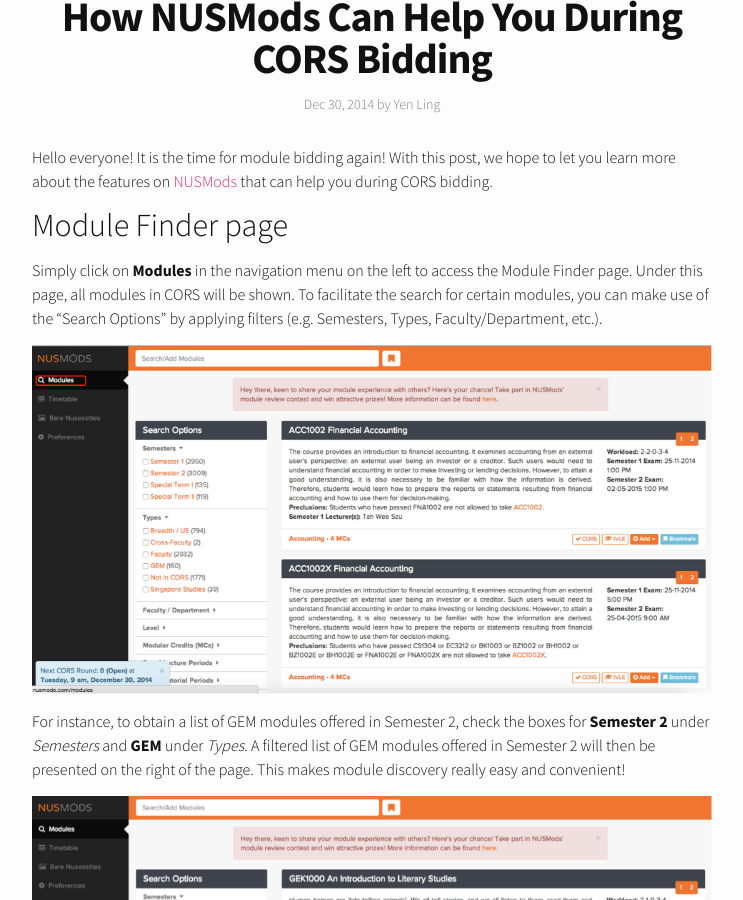
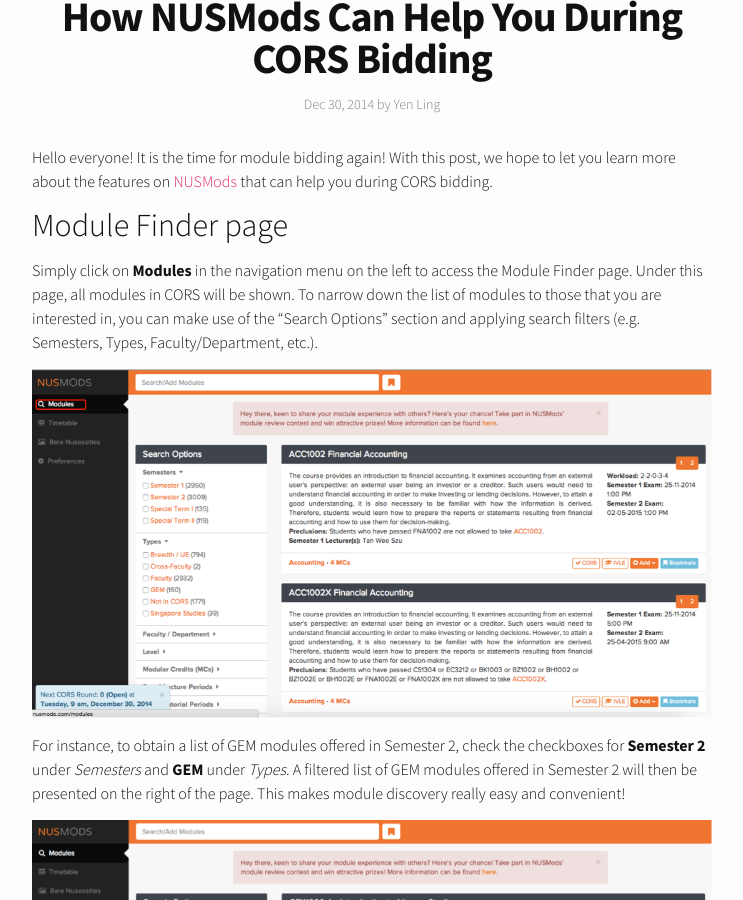
Before and after one commit to nusmodifications/nusmods-blog, a Jekyll site: the page built from _posts/2014-12-27-how-nusmods-can-help-you-during-cors-bidding.markdown, in a window 1280 px wide and 900 px high, scrolled down 260 px. Shown: the whole window, without its empty margins (268-1011 px from the left). Built offline with Jekyll 4.4.1, drawn with Linux system fonts in a browser that asks for light colours; nearby versions of some CDN libraries.

Commit message:
Modified first post content

```diff
--- a/_posts/2014-12-27-how-nusmods-can-help-you-during-cors-bidding.markdown
+++ b/_posts/2014-12-27-how-nusmods-can-help-you-during-cors-bidding.markdown
@@ -9,11 +9,11 @@
 
 ## Module Finder page
 
-Simply click on **Modules** in the navigation menu on the left to access the Module Finder page. Under this page, all modules in CORS will be shown. To facilitate the search for certain modules, you can make use of the “Search Options” by applying filters (e.g. Semesters, Types, Faculty/Department, etc.).
+Simply click on **Modules** in the navigation menu on the left to access the Module Finder page. Under this page, all modules in CORS will be shown. To narrow down the list of modules to those that you are interested in, you can make use of the "Search Options" section and applying search filters (e.g. Semesters, Types, Faculty/Department, etc.).
 
 ![Click on "Modules"](/img/cors/cors-1.png)
 
-For instance, to obtain a list of GEM modules offered in Semester 2, check the boxes for **Semester 2** under *Semesters* and **GEM** under *Types*. A filtered list of GEM modules offered in Semester 2 will then be presented on the right of the page. This makes module discovery really easy and convenient!
+For instance, to obtain a list of GEM modules offered in Semester 2, check the checkboxes for **Semester 2** under *Semesters* and **GEM** under *Types*. A filtered list of GEM modules offered in Semester 2 will then be presented on the right of the page. This makes module discovery really easy and convenient!
 
 ![Filter modules](/img/cors/cors-2.png)
 
```
